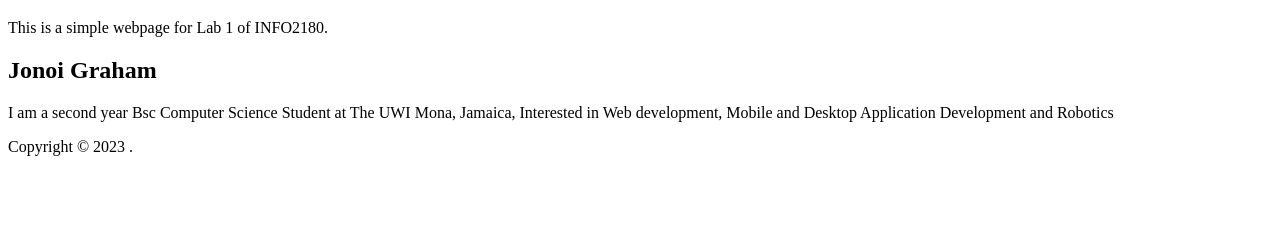
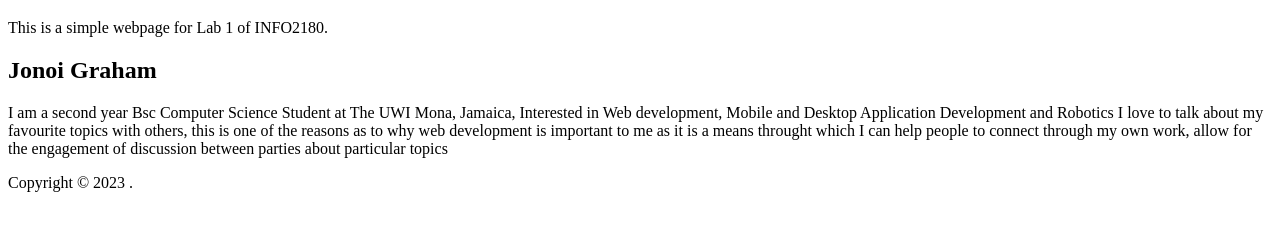
Before and after one commit to New-coder99/info2180-lab1, a plain HTML site: page index.html in a window 1280 px wide. Shown: the part 61-292 px from the top of the page. Drawn offline with Linux system fonts and the light colour scheme.

Commit message:
Edited index.html

```diff
--- a/index.html
+++ b/index.html
@@ -15,7 +15,9 @@
  </header>
  <main>
  <h2>Jonoi Graham</h2>
- <p>I am a second year Bsc Computer Science Student at The UWI Mona, Jamaica, Interested in Web development, Mobile and Desktop Application Development and Robotics</p>
+ <p>I am a second year Bsc Computer Science Student at The UWI Mona, Jamaica, Interested in Web development, Mobile and Desktop Application Development and Robotics
+    I love to talk about my favourite topics with others, this is one of the reasons as to why web development is important to me as it is a means throught which I can help people to connect through my own work, allow for the engagement of discussion between parties about particular topics
+ </p>
  </main>
  <footer>
  <p>Copyright &copy; 2023 <Jonoi Graham>.</p>
```
